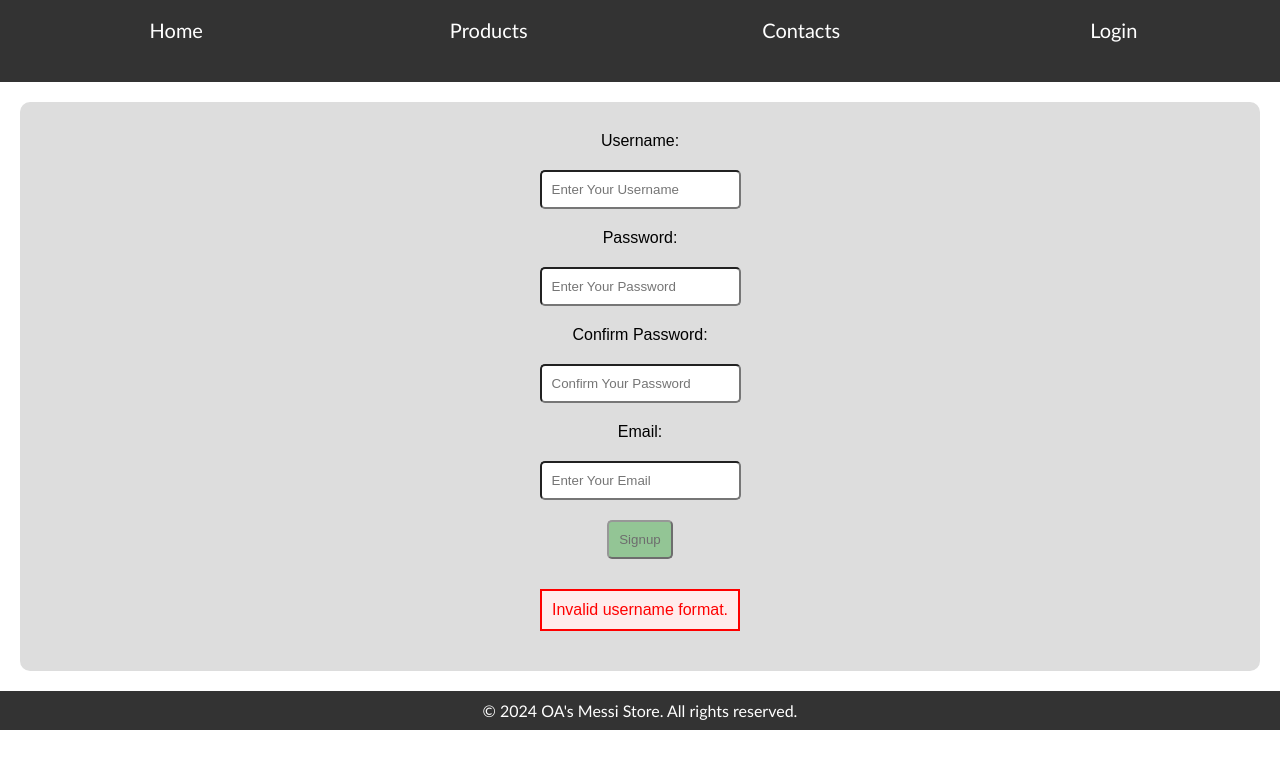
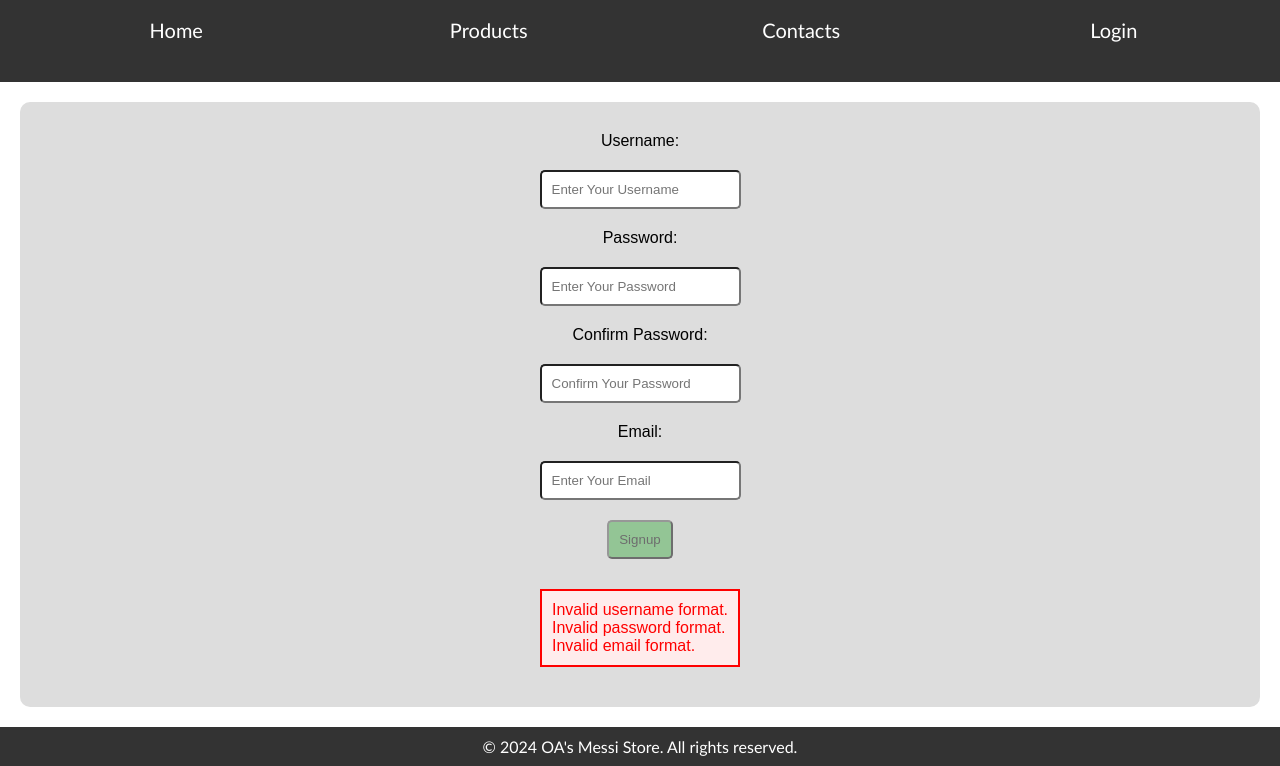
Before and after one commit to aidenlambert9500/ENSF381Assignment03, a plain HTML site: page signup.html in a window 1280 px wide. Both pictures are taken after a click on the button "Signup". Shown: the part 142-908 px from the top of the page. Before the commit the page ends 872 px from the top, so only its background shows below. Drawn offline with Linux system fonts and the light colour scheme.

```diff
--- a/script.js
+++ b/script.js
@@ -11,30 +11,34 @@ function validateSignup() {
   messageBox.style.borderColor = "#f9f9f9";
   messageBox.style.backgroundColor = "#f9f9f9";
 
+  var errorOccured = false;
 
   if (!isValidUsername(username)) {
       displayErrorMessage("Invalid username format.");
-      return;
+      errorOccured = true;
   }
 
 
   if (!isValidPassword(password)) {
       displayErrorMessage("Invalid password format.");
-      return;
+      errorOccured = true;
   }
 
 
   if (password !== confirmPassword) {
       displayErrorMessage("Passwords do not match.");
-      return;
+      errorOccured = true;
   }
 
 
   if (!isValidEmail(email)) {
       displayErrorMessage("Invalid email format.");
+      errorOccured = true;
+  }
+
+  if (errorOccured) {
       return;
   }
-
 
   displaySuccessMessage("Signup successful!");
 }
@@ -61,7 +65,7 @@ function displayErrorMessage(message) {
   var errorMessage = document.getElementById("errorMessage");
   var messageBox = document.getElementById("messageBox");
 
-  errorMessage.textContent = message;
+  errorMessage.innerHTML += message + "<br>";
   messageBox.style.borderColor = "red";
   messageBox.style.backgroundColor = "#ffecec";
 }
--- a/style.css
+++ b/style.css
@@ -147,6 +147,8 @@ footer {
   font-family: "Gill Sans", "Gill Sans MT", Calibri, "Trebuchet MS", sans-serif;
 }
 
+
+
 .form {
   display: block;
   margin: 10px;
@@ -160,6 +162,7 @@ footer {
   display: flex;
   align-items: center;
 }
+
 .password-wrapper button{margin-left: 5px;}
 .password-wrapper form{margin-right: 5px;}
 .login-button {
```
Also changed, not shown: login.html (+6 -12 lines).
